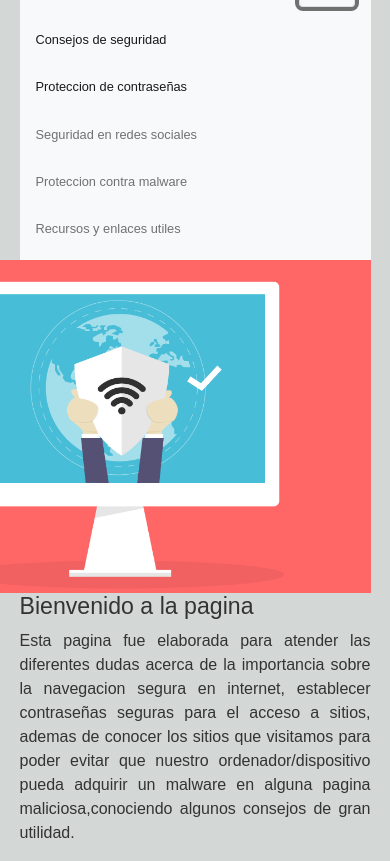
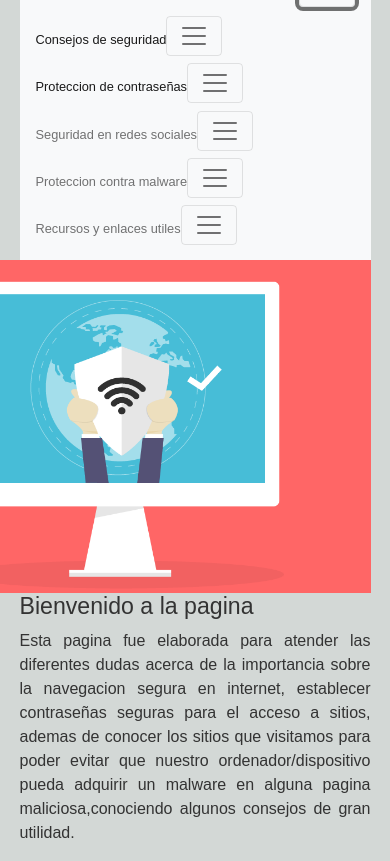
Before and after one commit to kevinvaldemar21/paginas_de_seguridad, a plain HTML site: page index.html in a window 390 px wide. Both pictures are taken after a click on the button "Toggle navigation". Shown: the part 113-974 px from the top of the page. Drawn offline with nearby package versions, Linux system fonts and the light colour scheme.

Commit message:
Update index.html

```diff
--- a/index.html
+++ b/index.html
@@ -92,18 +92,28 @@
             <ul class="navbar-nav">
                     <li class="nav-item">
                             <a class="nav-link active" aria-current="page" href="consejos_seguridad.html">Consejos de seguridad</a>
+                            <button class="navbar-toggler" type="button" data-bs-toggle="collapse" data-bs-target="#navbarNav" aria-controls="navbarNav" aria-expanded="false" aria-label="Toggle navigation">
+                            <span class="navbar-toggler-icon"></span>
                           </li>
               <li class="nav-item">
                 <a class="nav-link active" aria-current="page" href="proteccion_contraseñas.html">Proteccion de contraseñas</a>
+                  <button class="navbar-toggler" type="button" data-bs-toggle="collapse" data-bs-target="#navbarNav" aria-controls="navbarNav" aria-expanded="false" aria-label="Toggle navigation">
+                  <span class="navbar-toggler-icon"></span>
               </li>
               <li class="nav-item">
                 <a class="nav-link" href="seguridad_en_redes_social.html">Seguridad en redes sociales</a>
+                  <button class="navbar-toggler" type="button" data-bs-toggle="collapse" data-bs-target="#navbarNav" aria-controls="navbarNav" aria-expanded="false" aria-label="Toggle navigation">
+                    <span class="navbar-toggler-icon"></span>
               </li>
               <li class="nav-item">
                 <a class="nav-link" href="proteccion_contra_malware.html">Proteccion contra malware</a>
+                  <button class="navbar-toggler" type="button" data-bs-toggle="collapse" data-bs-target="#navbarNav" aria-controls="navbarNav" aria-expanded="false" aria-label="Toggle navigation">
+                    <span class="navbar-toggler-icon"></span>
               </li>
               <li class="nav-item">
                     <a class="nav-link" href="recursos.html">Recursos y enlaces utiles</a>
+                  <button class="navbar-toggler" type="button" data-bs-toggle="collapse" data-bs-target="#navbarNav" aria-controls="navbarNav" aria-expanded="false" aria-label="Toggle navigation">
+                     <span class="navbar-toggler-icon"></span>
                   </li>
 
             </ul>
```
